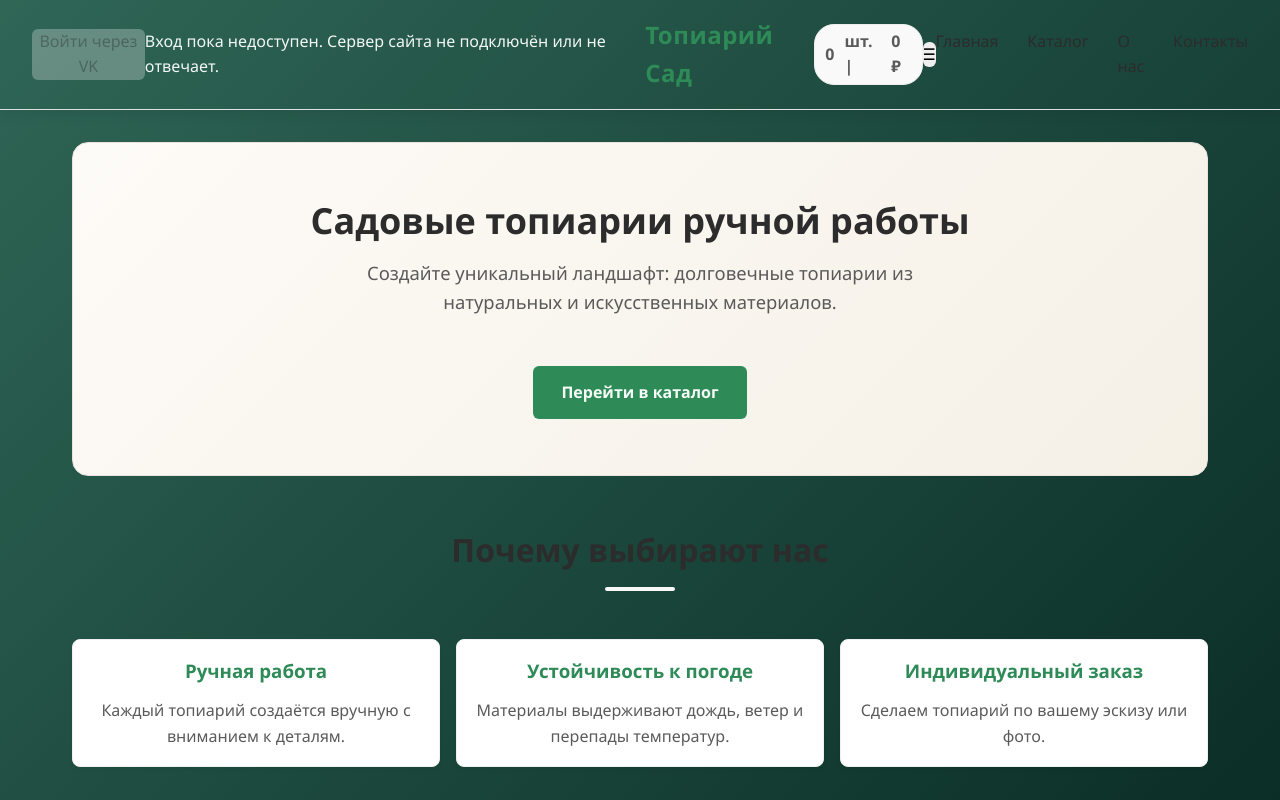
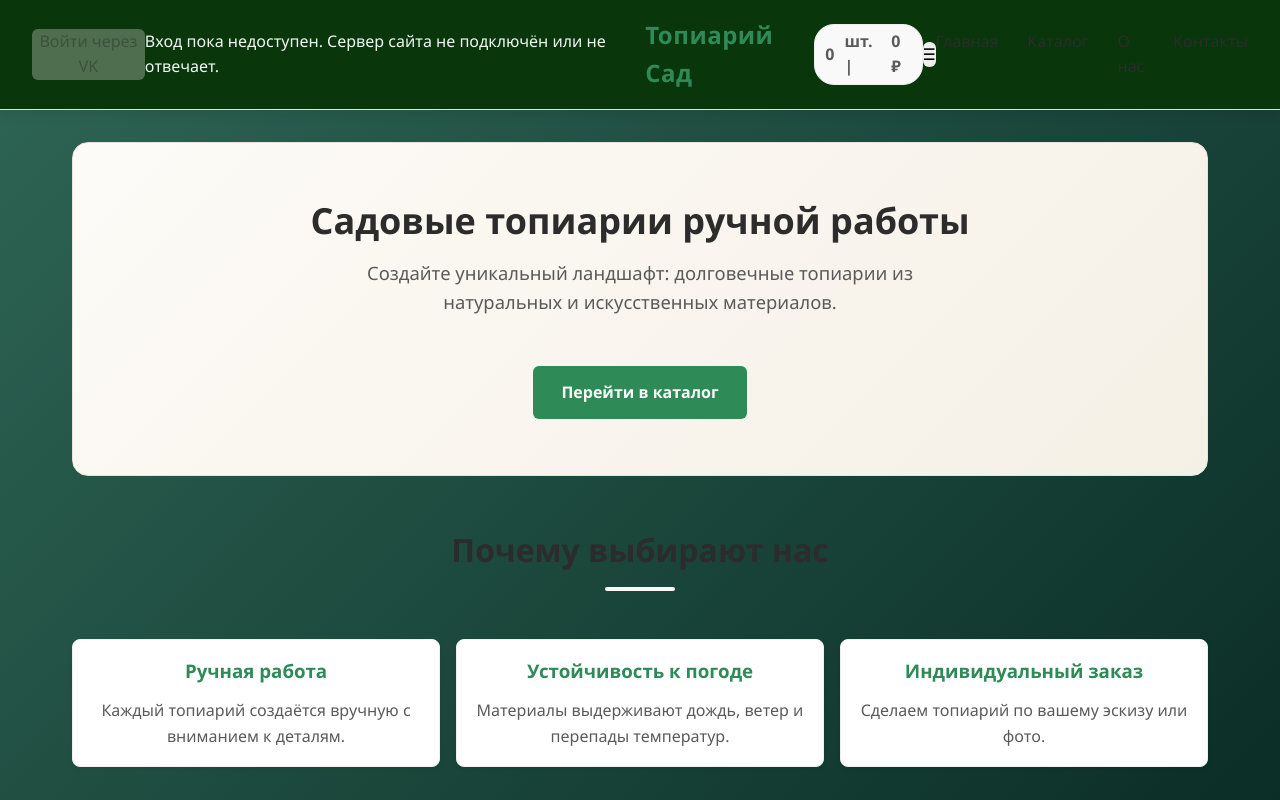
Before and after one commit to Alex151111992/topiary_sad, a plain HTML site: page index.html in a window 1280 px wide. Shown: the top 800 px of the page. Drawn offline with Linux system fonts and the light colour scheme; no server answers.

Commit message:
Изменены фоны в header и footer

```diff
--- a/style.css
+++ b/style.css
@@ -46,7 +46,7 @@ ul {
 /* 2. ШАПКА (HEADER) */
 /* ========================================== */
 header {
-  background: var(--#0a360c);
+  background: #0a360c;
   padding: 1rem 2rem;
   display: flex;
   justify-content: space-between;
```
